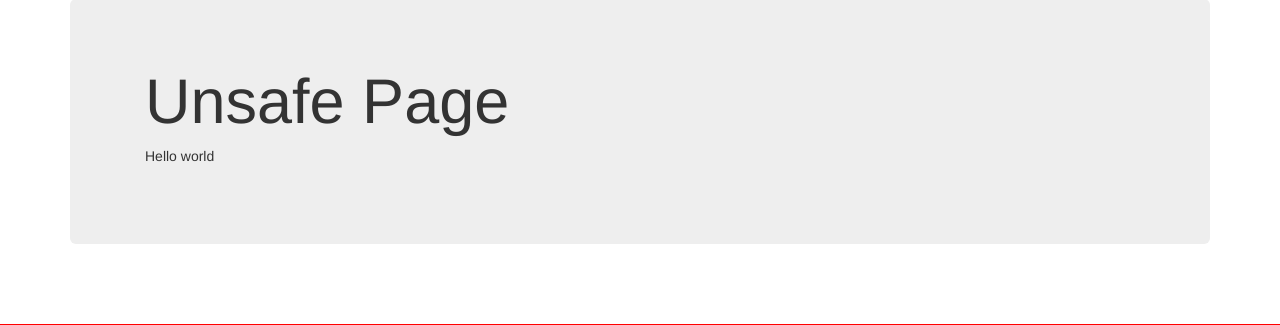
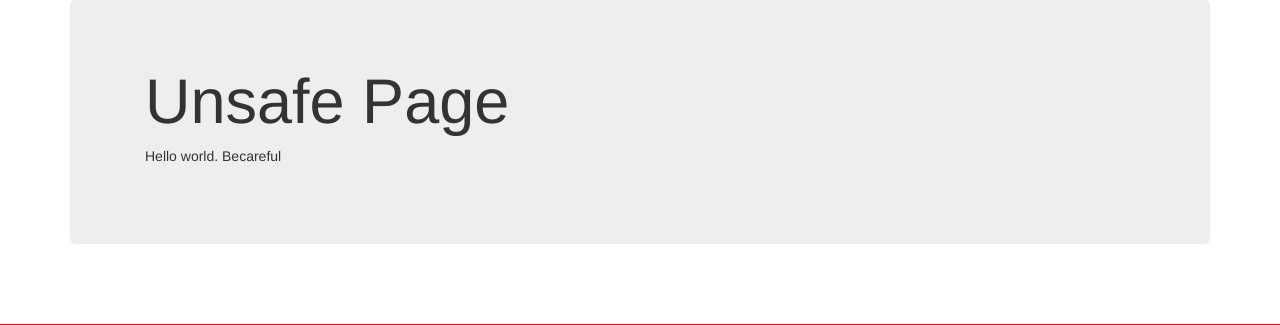
Before and after one commit to qafdevsec/demo-app, a Flask app: page /users/flaw in a window 1280 px wide. Shown: the part 143-468 px from the top of the page. Run offline with Flask 2, Linux system fonts and the light colour scheme; some libraries are stand-ins or nearby versions.

Commit message:
demo kubecon

```diff
--- a/app/templates/unsafe.html
+++ b/app/templates/unsafe.html
@@ -6,7 +6,7 @@
     <div class="row">
       <div class="col-md-12">
         <h1>Unsafe Page</h1>
-        Hello {{name}}
+        Hello {{name}}. Becareful
       </div>
       </div>
 </div>
```
